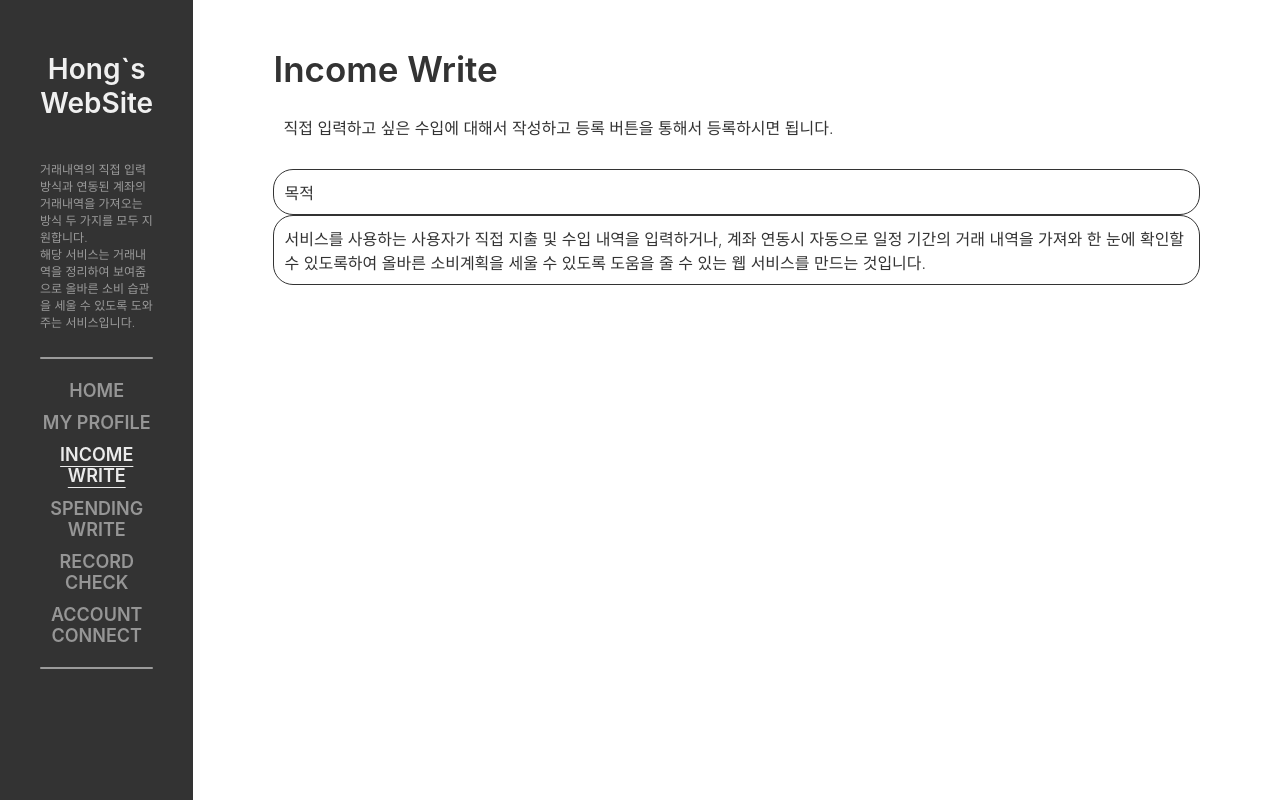
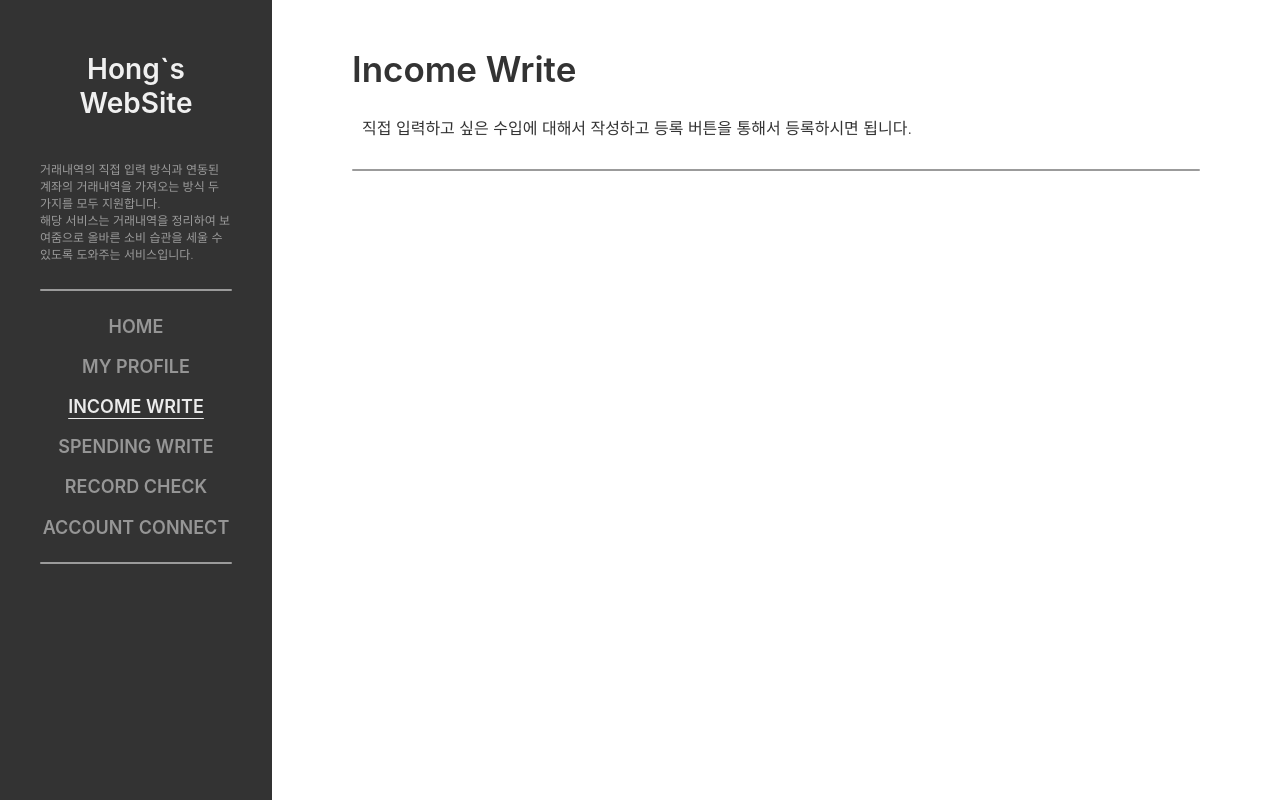
Before and after one commit to lkl4502/account_book_project, a React (Create React App) app in the folder frontend/: page /incomeWrite in a window 1280 px wide. Built offline with nearby package versions, Linux system fonts and the light colour scheme.

Commit message:
IncomeWrite 화면에 구분선 추가

```diff
--- a/frontend/src/App.css
+++ b/frontend/src/App.css
@@ -33,6 +33,8 @@
 
 main {
   align-self: stretch;
+  display: flex;
+  flex-direction: column;
   flex-grow: 1;
   padding: 3rem 5rem;
 }
--- a/frontend/src/components/Divider.jsx
+++ b/frontend/src/components/Divider.jsx
@@ -4,14 +4,19 @@ import styled from "styled-components";
 const DividerLine = styled.line`
   background-color: #9b9b9b;
   border-radius: 10px;
-  height: 2px;
-  width: ${(props) => props.width || "100%"};
-  margin-top: 15px;
-  margin-bottom: 15px;
+  height: ${(props) => props.height};
+  width: ${(props) => props.width};
+  margin: ${(props) => props.margin};
 `;
 
-function Divider(props) {
-  return <DividerLine width={props.width} />;
+function Divider({ width, height, margin }) {
+  return <DividerLine width={width} height={height} margin={margin} />;
 }
 
+Divider.defaultProps = {
+  width: "100%",
+  height: "2px",
+  margin: "15px 0",
+};
+
 export default Divider;
--- a/frontend/src/components/Text.jsx
+++ b/frontend/src/components/Text.jsx
@@ -13,6 +13,7 @@ const ContentP = styled(TitleP)`
   font-size: 16px;
   font-weight: 300;
   padding: 10px 10px;
+  width: fit-content;
   border: ${(props) => (props.border ? "1px solid #333" : "none")};
   border-radius: ${(props) => (props.border ? "20px" : "none")};
 `;
--- a/frontend/src/pages/IncomeWrite.jsx
+++ b/frontend/src/pages/IncomeWrite.jsx
@@ -4,7 +4,7 @@ import Divider from "../components/Divider";
 
 function IncomeWrite() {
   return (
-    <div>
+    <>
       <Text type={"title"} margin={"0px 0px 15px 0px"}>
         Income Write
       </Text>
@@ -12,16 +12,9 @@ function IncomeWrite() {
         직접 입력하고 싶은 수입에 대해서 작성하고 등록 버튼을 통해서 등록하시면
         됩니다.
       </Text>
-      <Text size={"35px"} color={"#333"} bold={"600"}>
-        목적
-      </Text>
-      <Text size={"16px"} color={"#333"} bold={"300"}>
-        서비스를 사용하는 사용자가 직접 지출 및 수입 내역을 입력하거나, 계좌
-        연동시 자동으로 일정 기간의 거래 내역을 가져와 한 눈에 확인할 수
-        있도록하여 올바른 소비계획을 세울 수 있도록 도움을 줄 수 있는 웹
-        서비스를 만드는 것입니다.
-      </Text>
-    </div>
+
+      <Divider margin={"0px 0px 15px 0px"} />
+    </>
   );
 }
 
```
